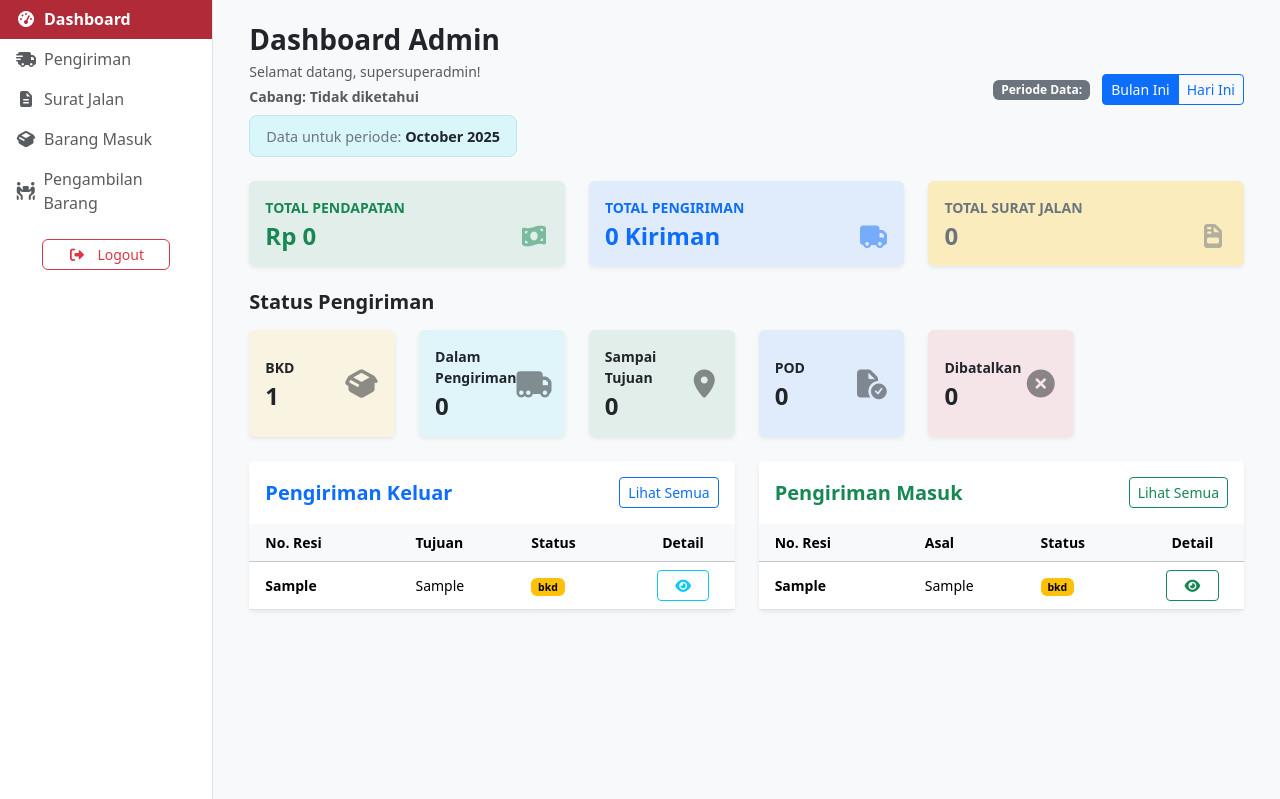
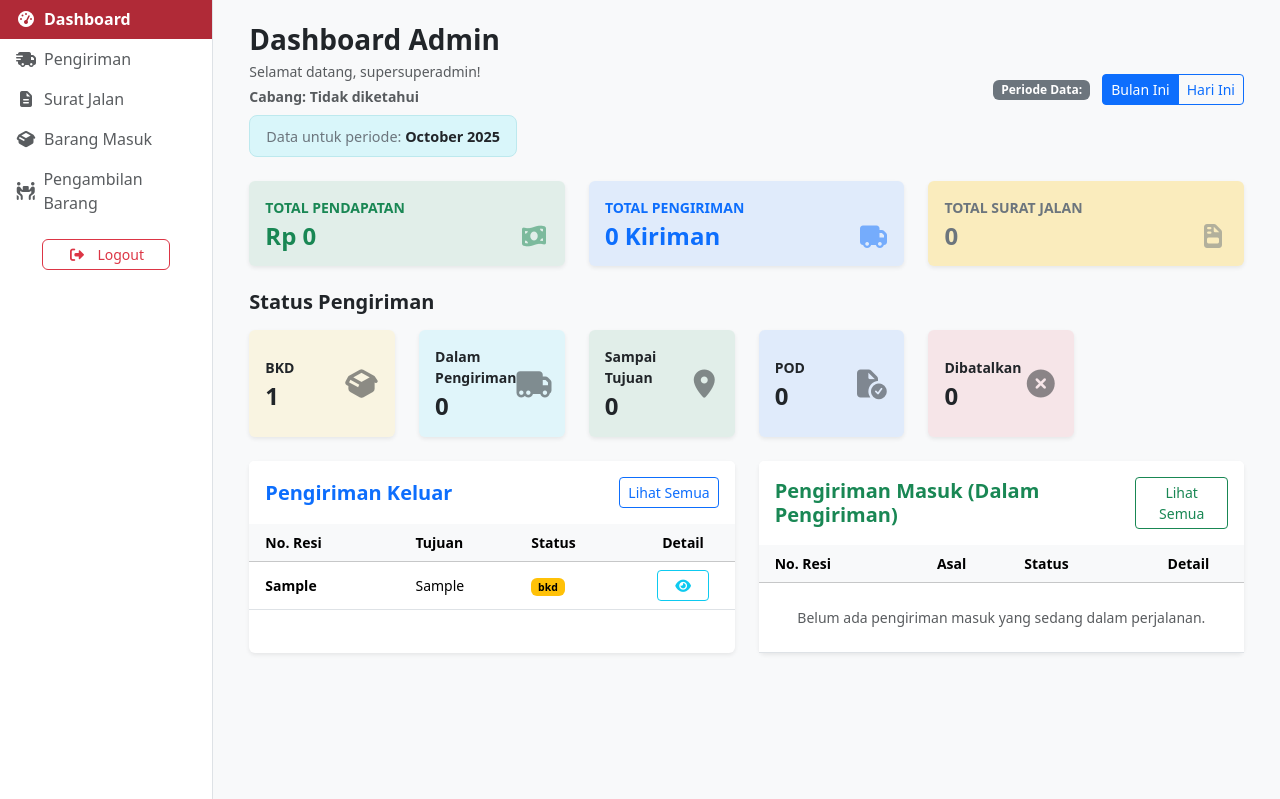
Before and after one commit to ORU25/CendanaKargo, a PHP site: page /CendanaKargo/dashboard/admin/index.php in a window 1280 px wide. Shown: the part 57-856 px from the top of the page. Run offline with PHP 8.4, Linux system fonts and the light colour scheme; a user stored in the database is signed in; data comes from the database, SQL or seed files in the repository; tables that the repository leaves empty hold one stand-in row (values such as "Sample post").

Commit message:
fix: pengiriman masuk admin

```diff
--- a/dashboard/admin/index.php
+++ b/dashboard/admin/index.php
@@ -90,22 +90,25 @@ while ($row = $result_status->fetch_assoc()) {
 $stmt->close();
 
 
-// === Ambil pengiriman keluar (8 terakhir) ===
+// === Ambil pengiriman keluar (8 terbaru) ===
 $stmt = $conn->prepare("
     SELECT * FROM pengiriman
     WHERE id_cabang_pengirim = ?
-    ORDER BY id DESC LIMIT 8
+    ORDER BY tanggal DESC, id DESC
+    LIMIT 8
 ");
 $stmt->bind_param('i', $id_cabang_admin);
 $stmt->execute();
 $pengiriman_keluar = $stmt->get_result();
 $stmt->close();
 
-// === Ambil pengiriman masuk (8 terakhir) ===
+// === Ambil pengiriman masuk (8 terbaru, hanya status 'dalam pengiriman') ===
 $stmt = $conn->prepare("
     SELECT * FROM pengiriman
     WHERE id_cabang_penerima = ?
-    ORDER BY id DESC LIMIT 8
+    AND LOWER(status) = 'dalam pengiriman'
+    ORDER BY tanggal DESC, id DESC
+    LIMIT 8
 ");
 $stmt->bind_param('i', $id_cabang_admin);
 $stmt->execute();
@@ -327,8 +330,7 @@ include '../../components/sidebar_offcanvas.php';
 <div class="col-lg-6">
   <div class="card border-0 shadow-sm h-100">
     <div class="card-header bg-white border-0 py-3 d-flex justify-content-between align-items-center">
-            <h5 class="fw-bold text-success mb-0">Pengiriman Masuk</h5>
-            <!-- Ubah tautan ke folder barang_masuk -->
+      <h5 class="fw-bold text-success mb-0">Pengiriman Masuk (Dalam Pengiriman)</h5>
       <a href="barang_masuk/index.php" class="btn btn-sm btn-outline-success">Lihat Semua</a>
     </div>
     <div class="card-body p-0">
@@ -349,37 +351,21 @@ include '../../components/sidebar_offcanvas.php';
                   <td class="px-3 fw-semibold"><?= htmlspecialchars($row['no_resi']); ?></td>
                   <td><?= htmlspecialchars($row['cabang_pengirim']); ?></td>
                   <td>
-                            <?php
-                            $status = strtolower($row['status']);
-                            $statusClass = match($status) {
-                                'bkd' => 'warning',
-                                'dalam pengiriman' => 'info',
-                                'sampai tujuan' => 'success',
-                                'pod' => 'primary',
-                                'dibatalkan' => 'danger',
-                                default => 'secondary'
-                            };
-
-                            // Tentukan URL tujuan detail
-                            if ($status === 'dalam pengiriman') {
-                                $detailUrl = "barang_masuk/detail.php?id=" . $row['id'];
-                            } elseif (in_array($status, ['sampai tujuan', 'pod'])) {
-                                $detailUrl = "pengambilan_barang/detail.php?id=" . $row['id'];
-                            } else {
-                                $detailUrl = "pengiriman/detail.php?id=" . $row['id'];
-                            }
-                            ?>
-                            <span class="badge text-bg-<?= $statusClass; ?>"><?= htmlspecialchars($row['status']); ?></span>
+                    <span class="badge text-bg-primary"><?= htmlspecialchars($row['status']); ?></span>
                   </td>
                   <td class="text-center">
-                            <a href="<?= $detailUrl; ?>" class="btn btn-sm btn-outline-success">
+                    <a href="barang_masuk/detail.php?id=<?= $row['id']; ?>" class="btn btn-sm btn-outline-success">
                       <i class="fa-solid fa-eye"></i>
                     </a>
                   </td>
                 </tr>
               <?php endwhile; ?>
             <?php else: ?>
-                    <tr><td colspan="4" class="text-center py-4 text-muted">Belum ada pengiriman masuk.</td></tr>
+              <tr>
+                <td colspan="4" class="text-center py-4 text-muted">
+                  Belum ada pengiriman masuk yang sedang dalam perjalanan.
+                </td>
+              </tr>
             <?php endif; ?>
           </tbody>
         </table>
@@ -388,6 +374,7 @@ include '../../components/sidebar_offcanvas.php';
   </div>
 </div>
 
+
         </div><!-- end row -->
       </div>
     </main>
```
Lines whose indentation alone changed are shown as unchanged.
